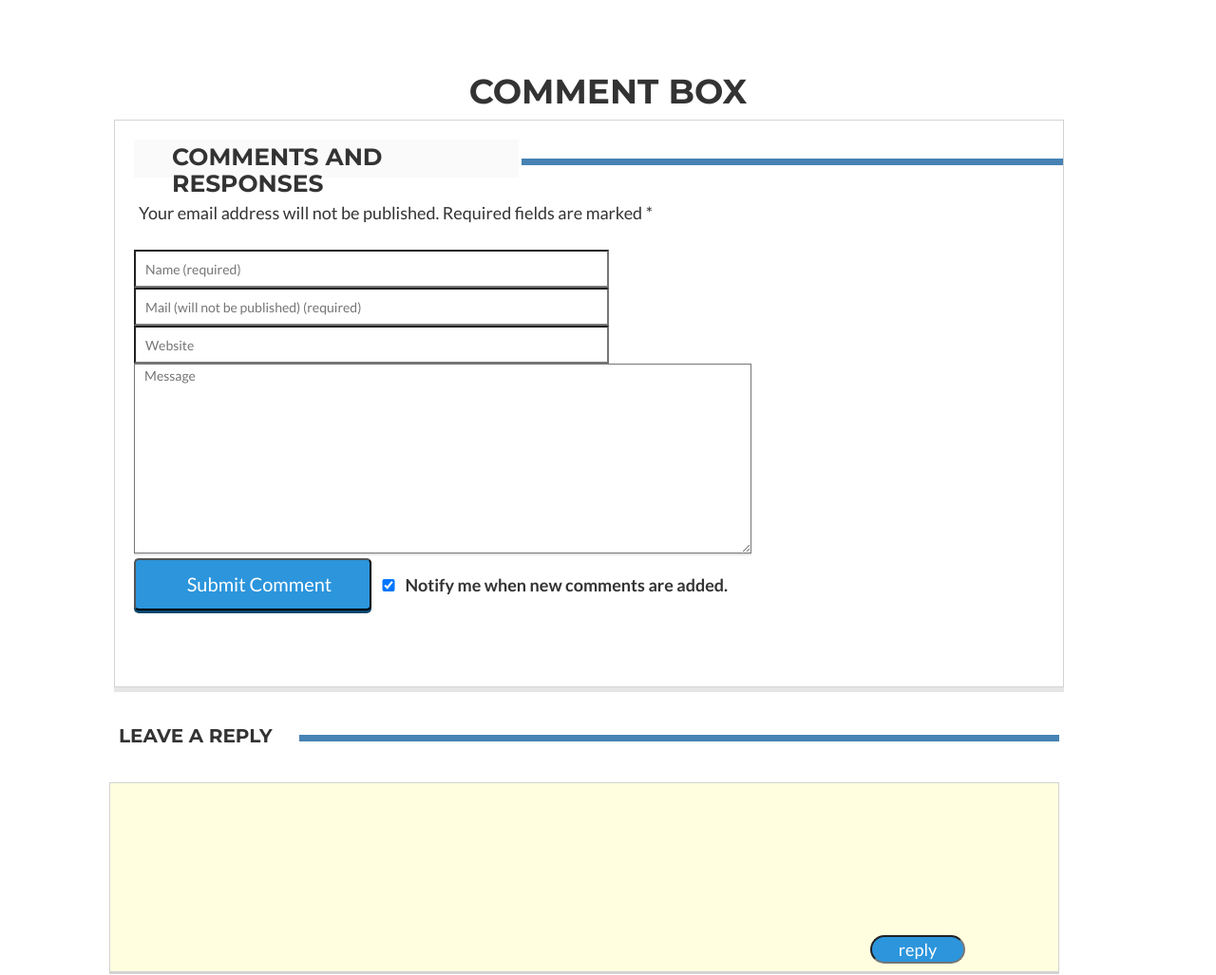
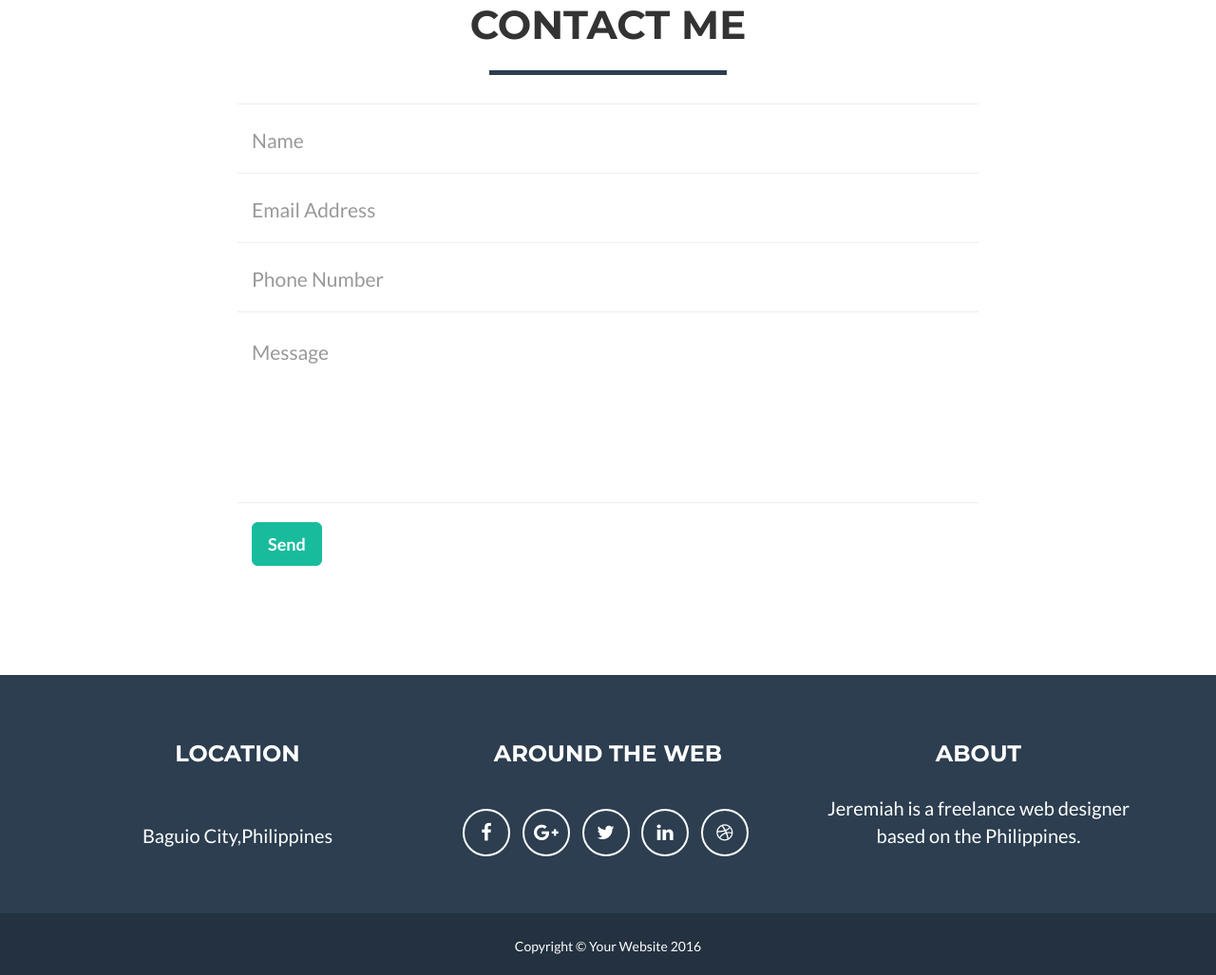
Before and after one commit to jeremiahbaraoil/jeremiahbaraoil.github.io, a website: page index.html in a window 1280 px wide. Shown: the part 1779-2806 px from the top of the page at 95% size. Drawn offline with nearby package versions, Linux system fonts and the light colour scheme.

Commit message:
Update index.html

```diff
--- a/index.html
+++ b/index.html
@@ -22,141 +22,7 @@
     <link href="https://fonts.googleapis.com/css?family=Montserrat:400,700" rel="stylesheet" type="text/css">
     <link href="https://fonts.googleapis.com/css?family=Lato:400,700,400italic,700italic" rel="stylesheet" type="text/css">
     <style>
-           #wrap{
-border: 1px solid lightgray;
-alignment-adjust: central;
-width: 1000px;
-margin-left: 50px;
-margin-top: 10px;
-box-shadow: 0 5px 0 #e6e6e6;
-padding-bottom: 50px;
 
-}
-h1{
-color: blue-violet;
-text-align: center;
-}
-
-h3.heading{
-margin-left: 20px;
-background-color: #fafafa;
-font-size: 25px;
-float: left;
-padding-left: 40px;
-position: relative;
-width: 405px;
-height: 40px;
-padding-top: 5px;
-
-}
-#upper_blank{
-border-bottom: 7px solid steelblue;
-margin-top: 40px;
-margin-right: 485px;
-width: 570px;
-padding-right: 480px;
-}
-p{
-margin-left: 5px;
-padding: 8px;
-padding-left: 20px;
-}
-#name{
-margin-left: 20px;
-box-shadow: 0 2px 0 #e6e6e6;
-height: 40px;
-padding-left: 10px;
-width: 500px;
-}
-#email{
-margin-left: 20px;
-box-shadow: 0 2px 0 #e6e6e6;
-height: 40px;
-padding-left: 10px;
-width: 500px;
-}
-#url{
-margin-left: 20px;
-box-shadow: 0 2px 0 #e6e6e6;
-height: 40px;
-padding-left: 10px;
-width: 500px;
-}
-#comment{
-margin-left: 20px;
-box-shadow: 0 2px 0 #e6e6e6;
-height: 40px;
-padding-left: 10px;
-width: 650px;
-height: 200px;
-}
-#commentSubmit{
-margin-left: 20px;
-width: 250px;
-height: 55px;
-color: white;
-font-size: 20px;
-background-color: #2c95dc;
-box-shadow: 0 3px 0 #09466f;
-margin-bottom: 30px;
-padding-left: 20px;
-border-radius: 5px;
-}
-#commentSubmit:hover {
-background-color: #09466f;
-
-}
-
-p{
-font-size: 18px;
-padding-bottom: 15px;
-padding-top: 15px;
-}
-p1{
-font-size: 18px;
-padding-top: 20px;
-}
-
-h3.second_heading{
-margin-left: 0;
-margin-top: 30px;
-font-size: 20px;
-width: 250px;
-height: 50px;
-padding-top: 10px;
-padding-left: 55px;
-
-}
-#middle{
-border: 1px solid lightgray;
-width: 1000px;
-height: 200px;
-background-color: lightyellow;
-margin-left: 45px;
-text-align: left;
-margin-top: 10px;
-box-shadow: 0 2px 0 lightgray;
-}
-.blank{
-border-bottom: 7px solid steelblue;
-margin-top: 50px;
-margin-left: 50px;
-margin-right: 100px;
-width: 800px;
-}
-
-#inner_reply{
-
-margin-left: 800px;
-margin-top: 160px;
-width: 100px;
-height: 30px;
-background-color: #2c95dc;
-text-align: center;
-font-size: 18px;
-color: white;
-border-radius: 18px;
-}
      </style>
     <!-- HTML5 Shim and Respond.js IE8 support of HTML5 elements and media queries -->
     <!-- WARNING: Respond.js doesn't work if you view the page via file:// -->
@@ -273,73 +139,57 @@ border-radius: 18px;
     <!-- Contact Section -->
          <section id="contact">
         <div class="container">
-
-<h1>COMMENT BOX</h1>
-<!-------Wrap------------>
-<div id="wrap">
-<div id="main">
             <div class="row">
-<div class="col-md-5">
-<h3 class="heading">Comments and Responses</h3>
+                <div class="col-lg-12 text-center">
+                    <h2>Contact Me</h2>
+                    <hr class="star-primary">
                 </div>
-<div class="col-md-7">
-<div id="upper_blank"></div>
+            </div>
+            <div class="row">
+                <div class="col-lg-8 col-lg-offset-2">
+                    <!-- To configure the contact form email address, go to mail/contact_me.php and update the email address in the PHP file on line 19. -->
+                    <!-- The form should work on most web servers, but if the form is not working you may need to configure your web server differently. -->
+                    <form name="sentMessage" id="contactForm" novalidate>
+                        <div class="row control-group">
+                            <div class="form-group col-xs-12 floating-label-form-group controls">
+                                <label>Name</label>
+                                <input type="text" class="form-control" placeholder="Name" id="name" required data-validation-required-message="Please enter your name.">
+                                <p class="help-block text-danger"></p>
+                            </div>
+                        </div>
+                        <div class="row control-group">
+                            <div class="form-group col-xs-12 floating-label-form-group controls">
+                                <label>Email Address</label>
+                                <input type="email" class="form-control" placeholder="Email Address" id="email" required data-validation-required-message="Please enter your email address.">
+                                <p class="help-block text-danger"></p>
+                            </div>
+                        </div>
+                        <div class="row control-group">
+                            <div class="form-group col-xs-12 floating-label-form-group controls">
+                                <label>Phone Number</label>
+                                <input type="tel" class="form-control" placeholder="Phone Number" id="phone" required data-validation-required-message="Please enter your phone number.">
+                                <p class="help-block text-danger"></p>
+                            </div>
+                        </div>
+                        <div class="row control-group">
+                            <div class="form-group col-xs-12 floating-label-form-group controls">
+                                <label>Message</label>
+                                <textarea rows="5" class="form-control" placeholder="Message" id="message" required data-validation-required-message="Please enter a message."></textarea>
+                                <p class="help-block text-danger"></p>
+                            </div>
+                        </div>
+                        <br>
+                        <div id="success"></div>
+                        <div class="row">
+                            <div class="form-group col-xs-12">
+                                <button type="submit" class="btn btn-success btn-lg">Send</button>
+                            </div>
+                        </div>
+                    </form>
                 </div>
             </div>
         </div>
-
-<p>Your email address will not be published. Required fields are marked *</p>
-
-<!------------Form Start---------->
-
-<div id='form'>
-<div class="row">
-<div class="col-md-12">
-
-<form action="" method="POST" id="commentform">
-
-<div id="comment-name" class="form-row">
-<input type = "text" placeholder = "Name (required)" name = "dname"  id = "name" >
-</div>
-<div id="comment-email" class="form-row">
-<input type = "text" placeholder = "Mail (will not be published) (required)" name = "demail"  id = "email">
-</div>
-<div id="comment-url" class="form-row">
-<input type = "text" placeholder = "Website" name = "url"  id = "url" >
-</div>
-<div id="comment-message" class="form-row">
-<textarea name = "comment" placeholder = "Message" id = "comment" ></textarea>
-</div>
-<a href="#"><input type="submit" name="dsubmit" id="commentSubmit" value="Submit Comment"></a>
-<input style="width: 30px" type="checkbox" value="1" name="subscribe" id="subscribe" checked="checked">
-<p1><b>Notify me when new comments are added.</b></p1>
-</form>
-
-</div>
-</div>
-</div>
-</div>
-
-<!-------------------Reply Section------->
-<div id="second">
-<div class="row">
-<div class="col-md-2">
-<h3 class="second_heading"><b>Leave a Reply</b></h3>
-</div>
-<div class="col-md-10">
-<div class="blank"></div>
-</div>
-</div>
-</div>
-<div id="middle">
-<form>
-<a href="#"><input type = "text" value = "reply" name = "dreply" id = "inner_reply"></a>
-</form>
-</div>
-
-</div>
     </section>
-
     <!-- Footer -->
     <footer class="text-center">
         <div class="footer-above">
```
Lines whose indentation alone changed are shown as unchanged.
